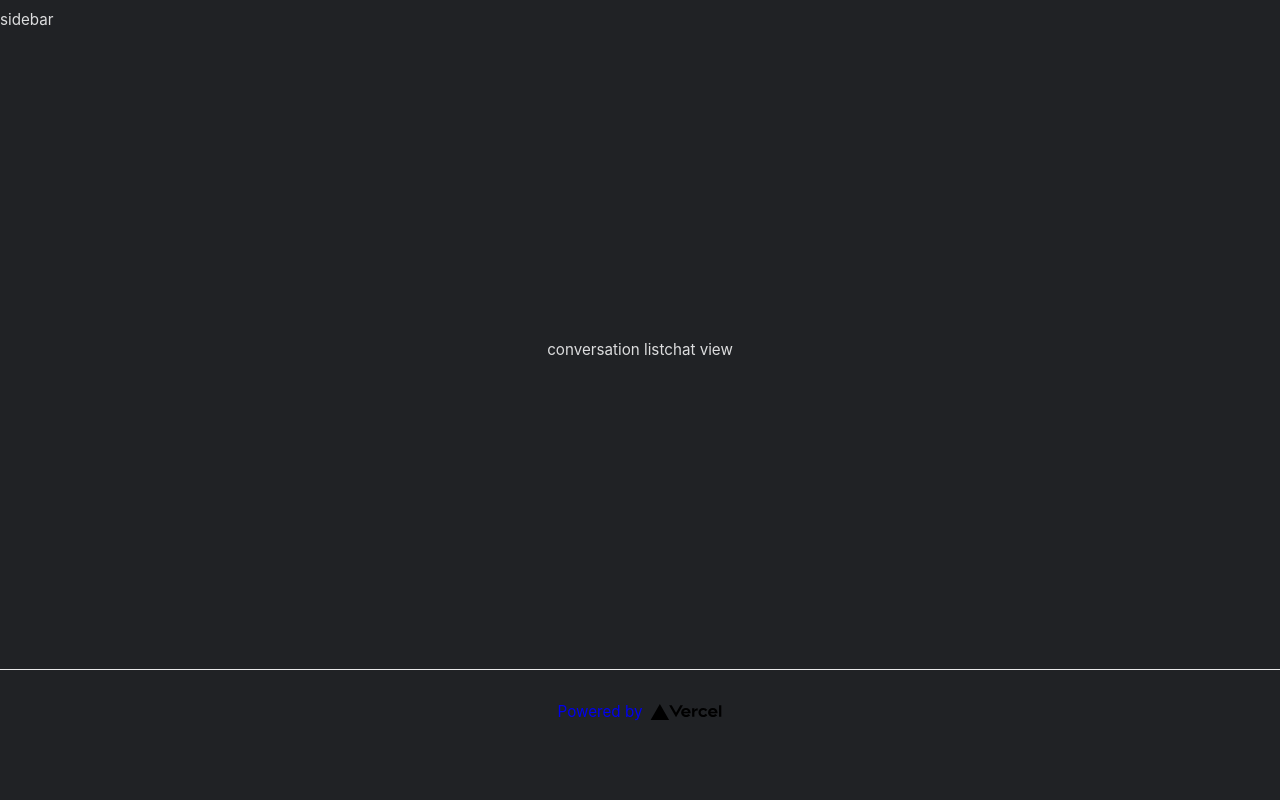
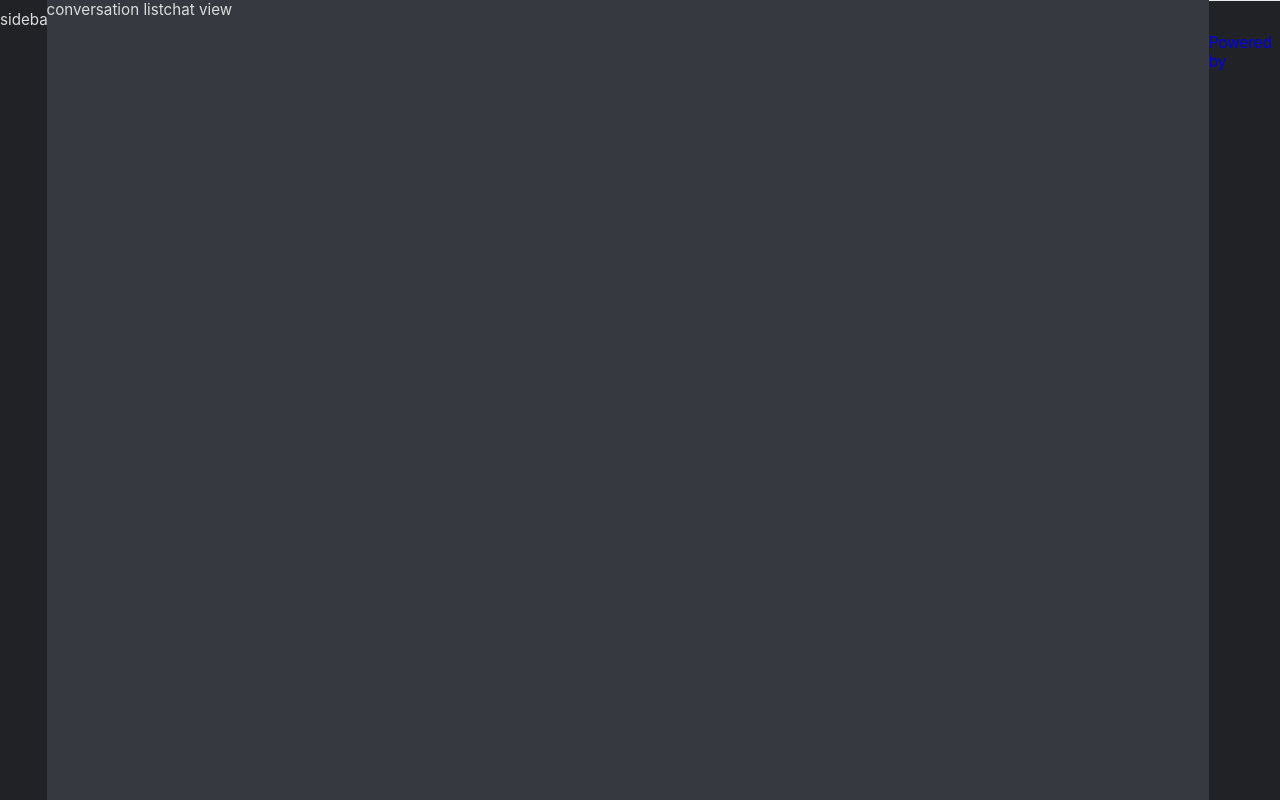
Before and after one commit to premnathsquash/discord-prem-web3, a Next.js app: page / in a window 1280 px wide. Built offline with nearby package versions, Linux system fonts and the light colour scheme.

Commit message:
changes2

```diff
--- a/styles/Home.module.css
+++ b/styles/Home.module.css
@@ -1,16 +1,17 @@
-.container {
-  padding: 0 2rem;
+.wrapper {
+  height: 100vh;
+  display: flex;
+  align-items: flex-start;
 }
 
 .main {
-  min-height: 80vh;
+  height: 100%;
   overflow-y: scroll;
-  padding: 4rem 0;
+  position: relative;
   flex: 25;
+  background: var(--light-grey);
   display: flex;
-  flex-direction: column;
-  justify-content: center;
-  align-items: center;
+  width: 100vw;
 }
 
 .footer {
```
